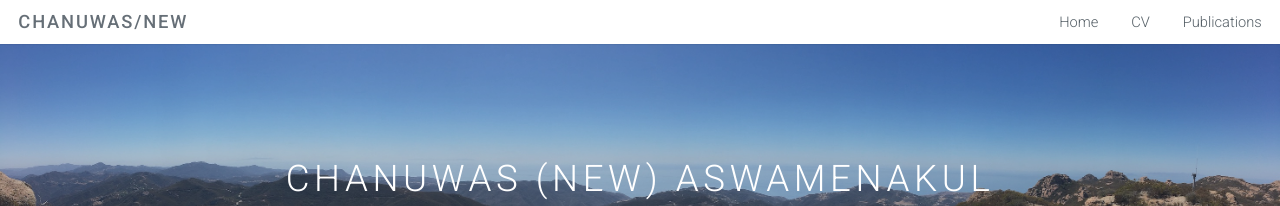
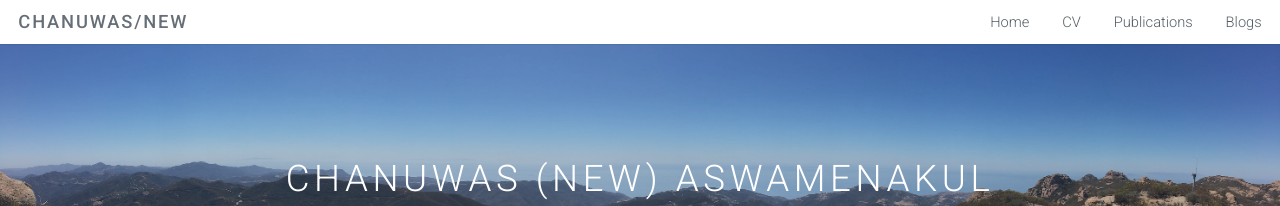
Before and after one commit to chasnew/chasnew.github.io, a Jekyll site: the page built from index.html, in a window 1280 px wide. Shown: the top 206 px of the page. Built offline with Jekyll 4.4.1, drawn with Linux system fonts in a browser that asks for light colours.

Commit message:
Add blog to header

```diff
--- a/_includes/header.html
+++ b/_includes/header.html
@@ -6,6 +6,7 @@
             <li><a href="{{ site.baseurl }}/">Home</a></li>
             <li><a href="{{ site.baseurl }}/materials/ca-cv.pdf">CV</a></li>
             <li><a href="{{ site.baseurl }}/publication.html">Publications</a></li>
+            <li><a href="{{ site.baseurl }}/blog.html">Blogs</a></li>
             {% for page in site.pages %}
                   {% if page.title %}
                     <li><a class="page-link" href="{{ page.url | prepend: site.baseurl }}">{{ page.title }}</a></li>
```
